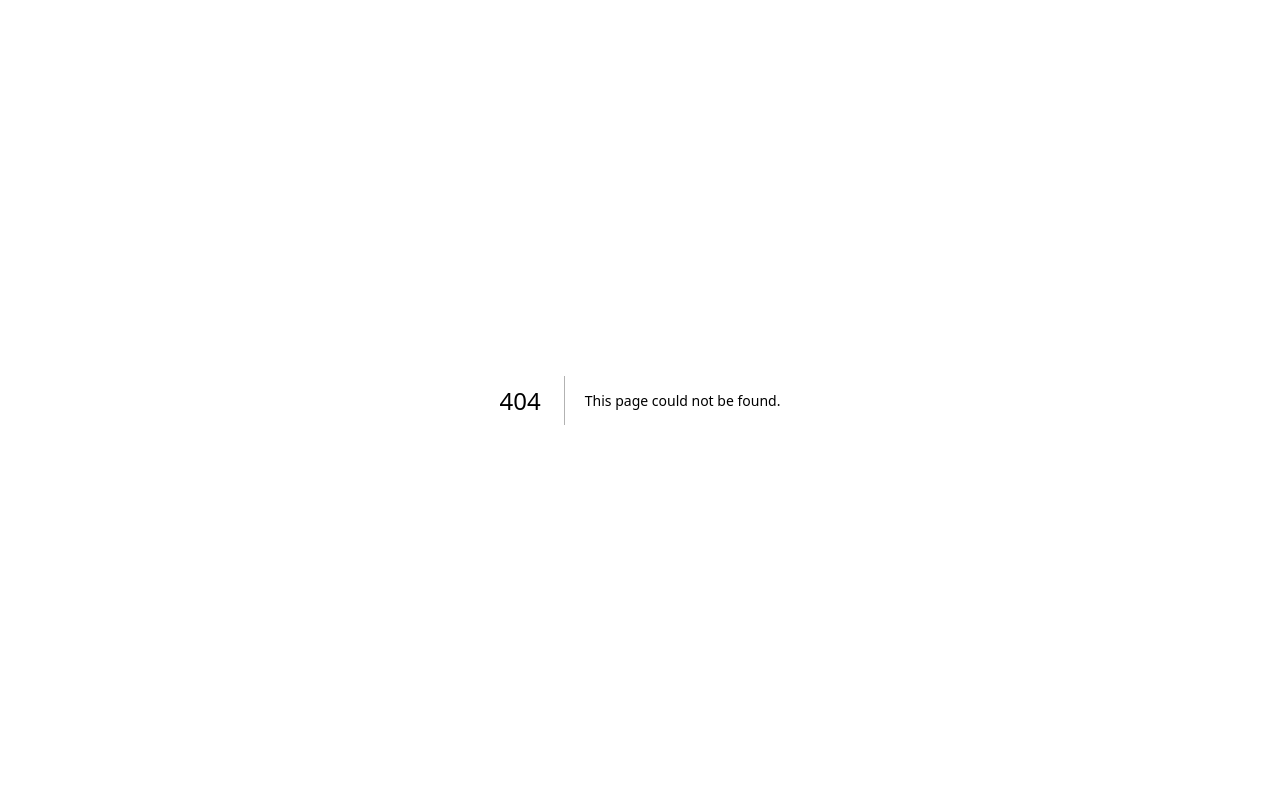
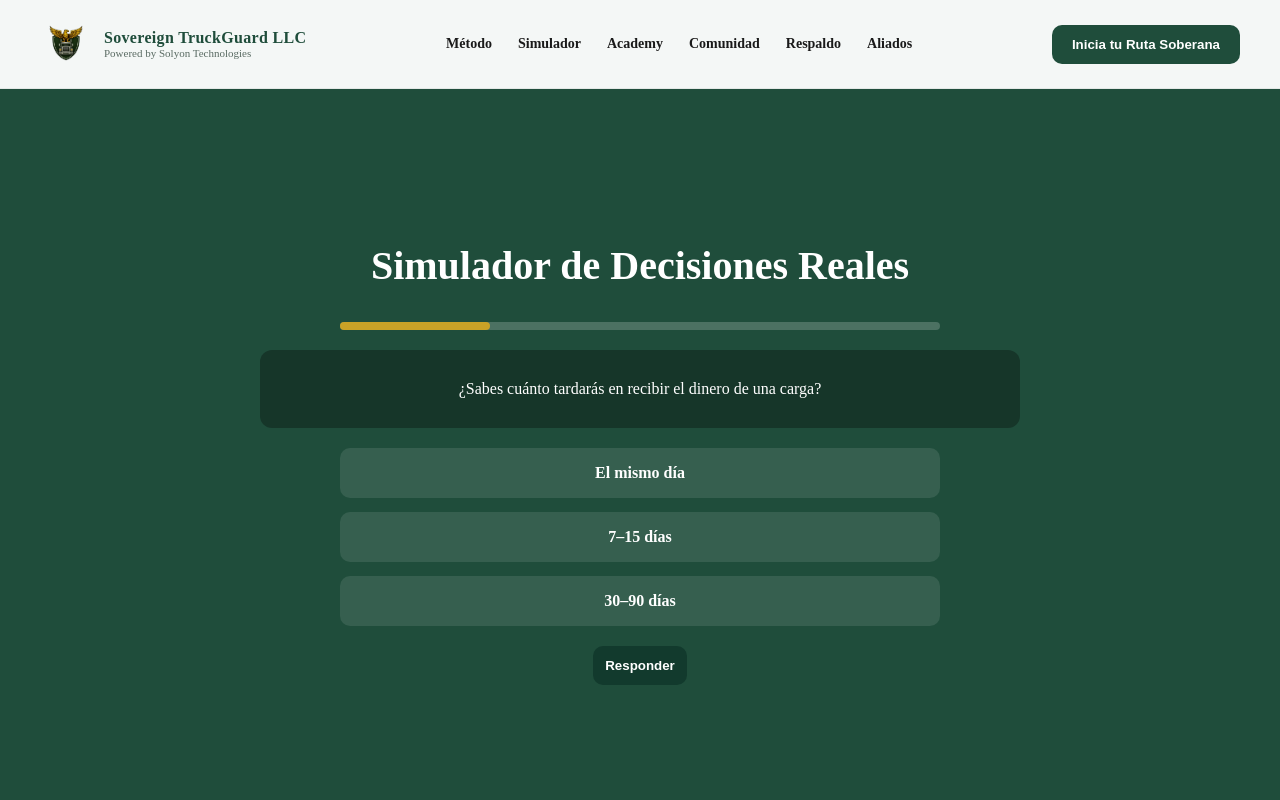
Before and after one commit to Sovereigntruckguard/sovereign-truckguard-site, a Next.js app: page /simulador in a window 1280 px wide. Before the commit this address had no page. Shown: the top 800 px of the page. Built offline with nearby package versions, Linux system fonts and the light colour scheme.

Commit message:
add page simulador

```diff
--- /dev/null
+++ b/app/simulador/page.jsx
@@ -0,0 +1,309 @@
+"use client";
+
+import { useMemo, useState } from "react";
+import Header from "../components/Header";
+import Footer from "../components/home/Footer";
+import ApplicationModal from "../components/ApplicationModal";
+
+const preguntas = [
+  {
+    id: 1,
+    pregunta: "¿Sabes cuánto tardarás en recibir el dinero de una carga?",
+    opciones: ["El mismo día", "7–15 días", "30–90 días"],
+    correcta: 2,
+    explicacion:
+      "En la mayoría de operaciones el pago tarda entre 30 y 90 días. Sin estructura de caja, puedes quebrarte aunque estés trabajando.",
+  },
+  {
+    id: 2,
+    pregunta: "¿Cuál es uno de los mayores costos operativos en trucking?",
+    opciones: ["Combustible", "Peajes", "GPS"],
+    correcta: 0,
+    explicacion:
+      "El combustible impacta directamente la rentabilidad. Sin control de costos por milla, puedes operar en pérdida.",
+  },
+  {
+    id: 3,
+    pregunta: "¿Qué pasa si compras un camión sin revisión técnica?",
+    opciones: [
+      "Nada relevante",
+      "Puedes destruir tu caja en semanas",
+      "Solo afecta a flotas grandes",
+    ],
+    correcta: 1,
+    explicacion:
+      "Una mala compra genera costos ocultos, downtime y pérdida de liquidez desde el inicio.",
+  },
+  {
+    id: 4,
+    pregunta: "¿Qué riesgo existe con brokers fraudulentos?",
+    opciones: [
+      "Retrasos menores",
+      "Perder el pago completo",
+      "Nada si entregas la carga",
+    ],
+    correcta: 1,
+    explicacion:
+      "El double brokering puede dejarte sin pago incluso si la carga se entregó correctamente.",
+  },
+];
+
+function getPerfil(score, total) {
+  const r = score / total;
+
+  if (r >= 0.75)
+    return {
+      titulo: "Buen criterio inicial",
+      texto:
+        "Tienes una base más sólida que la mayoría, pero aún necesitas validar tu operación real.",
+    };
+
+  if (r >= 0.5)
+    return {
+      titulo: "Base parcial",
+      texto:
+        "Ya entiendes algunas variables, pero hay riesgos importantes si avanzas sin estructura.",
+    };
+
+  return {
+    titulo: "Riesgo alto",
+    texto:
+      "Tu nivel actual indica alto riesgo de entrar mal al negocio. Necesitas estructura antes de activar.",
+  };
+}
+
+export default function SimuladorPage() {
+  const total = preguntas.length;
+
+  const [indice, setIndice] = useState(0);
+  const [seleccion, setSeleccion] = useState(null);
+  const [resultado, setResultado] = useState(false);
+  const [score, setScore] = useState(0);
+
+  const actual = preguntas[indice];
+  const progreso = ((indice + 1) / total) * 100;
+
+  const perfil = useMemo(() => getPerfil(score, total), [score]);
+
+  function responder() {
+    if (seleccion === null) return;
+
+    if (seleccion === actual.correcta) {
+      setScore((s) => s + 1);
+    }
+
+    setResultado(true);
+  }
+
+  function siguiente() {
+    setSeleccion(null);
+    setResultado(false);
+
+    if (indice < total - 1) {
+      setIndice(indice + 1);
+    } else {
+      setIndice(total);
+    }
+  }
+
+  function reiniciar() {
+    setIndice(0);
+    setScore(0);
+    setSeleccion(null);
+    setResultado(false);
+  }
+
+  if (indice >= total) {
+    return (
+      <main>
+        <Header />
+
+        <section
+          style={{
+            padding: "120px 0",
+            textAlign: "center",
+            background: "#F4F7F6",
+          }}
+        >
+          <h2 style={{ fontSize: 40, fontWeight: 900 }}>
+            Resultado de tu evaluación
+          </h2>
+
+          <p style={{ marginTop: 12 }}>
+            Respondiste correctamente {score} de {total}
+          </p>
+
+          <div
+            style={{
+              marginTop: 30,
+              background: "white",
+              padding: 30,
+              maxWidth: 600,
+              marginInline: "auto",
+              borderRadius: 14,
+            }}
+          >
+            <h3>{perfil.titulo}</h3>
+            <p style={{ marginTop: 10 }}>{perfil.texto}</p>
+
+            <ApplicationModal>
+              <button
+                style={{
+                  marginTop: 20,
+                  background: "#C9A227",
+                  padding: 14,
+                  borderRadius: 10,
+                  border: "none",
+                  fontWeight: 800,
+                }}
+              >
+                Aplicar al Diagnóstico
+              </button>
+            </ApplicationModal>
+
+            <button
+              onClick={reiniciar}
+              style={{ marginTop: 14, display: "block" }}
+            >
+              Volver a intentar
+            </button>
+          </div>
+        </section>
+
+        <Footer />
+      </main>
+    );
+  }
+
+  return (
+    <main>
+      <Header />
+
+      <section
+        style={{
+          background: "#1F4D3B",
+          padding: "120px 0",
+          textAlign: "center",
+          color: "white",
+        }}
+      >
+        <h2 style={{ fontSize: 40, fontWeight: 900 }}>
+          Simulador de Decisiones Reales
+        </h2>
+
+        {/* progreso */}
+        <div
+          style={{
+            maxWidth: 600,
+            margin: "20px auto",
+            background: "rgba(255,255,255,.2)",
+            height: 8,
+            borderRadius: 10,
+          }}
+        >
+          <div
+            style={{
+              width: `${progreso}%`,
+              background: "#C9A227",
+              height: "100%",
+              borderRadius: 10,
+            }}
+          />
+        </div>
+
+        {/* pregunta */}
+        <div
+          style={{
+            background: "rgba(0,0,0,.3)",
+            padding: 30,
+            borderRadius: 12,
+            maxWidth: 700,
+            margin: "20px auto",
+          }}
+        >
+          {actual.pregunta}
+        </div>
+
+        {/* opciones */}
+        <div
+          style={{
+            display: "grid",
+            gap: 14,
+            maxWidth: 600,
+            margin: "0 auto",
+          }}
+        >
+          {actual.opciones.map((o, i) => {
+            const activa = seleccion === i;
+
+            return (
+              <div
+                key={i}
+                onClick={() => !resultado && setSeleccion(i)}
+                style={{
+                  padding: 16,
+                  background: activa ? "#C9A227" : "rgba(255,255,255,.1)",
+                  color: activa ? "#000" : "white",
+                  borderRadius: 10,
+                  cursor: "pointer",
+                  fontWeight: 700,
+                }}
+              >
+                {o}
+              </div>
+            );
+          })}
+        </div>
+
+        {!resultado && (
+          <button
+            onClick={responder}
+            style={{
+              marginTop: 20,
+              padding: 12,
+              background: "#123A2D",
+              color: "white",
+              border: "none",
+              borderRadius: 10,
+              fontWeight: 800,
+            }}
+          >
+            Responder
+          </button>
+        )}
+
+        {resultado && (
+          <div
+            style={{
+              marginTop: 20,
+              background: "white",
+              color: "#000",
+              padding: 20,
+              borderRadius: 10,
+              maxWidth: 600,
+              marginInline: "auto",
+            }}
+          >
+            <p>{actual.explicacion}</p>
+
+            <button
+              onClick={siguiente}
+              style={{
+                marginTop: 10,
+                background: "#C9A227",
+                padding: 10,
+                border: "none",
+                borderRadius: 8,
+                fontWeight: 700,
+              }}
+            >
+              {indice === total - 1 ? "Ver resultado" : "Siguiente"}
+            </button>
+          </div>
+        )}
+      </section>
+
+      <Footer />
+    </main>
+  );
+}
```
